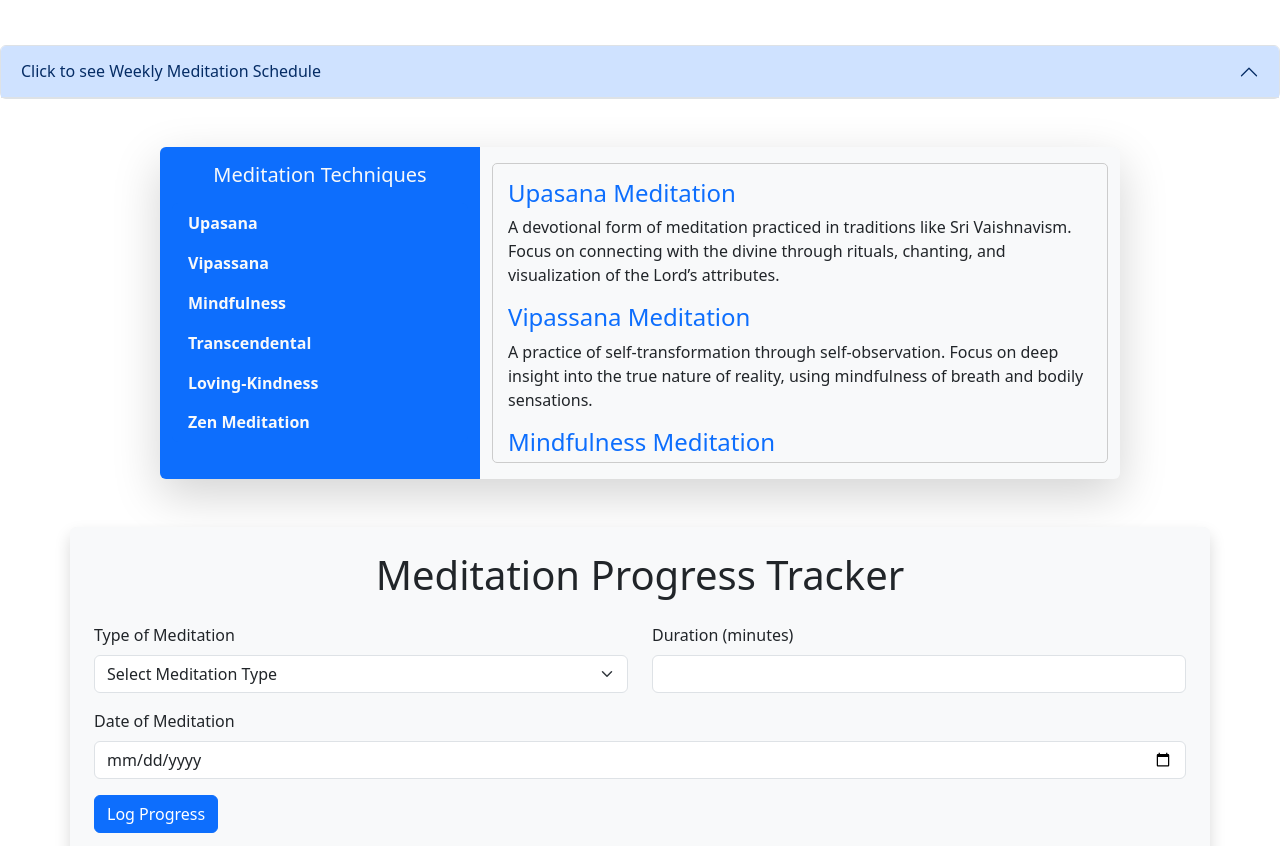
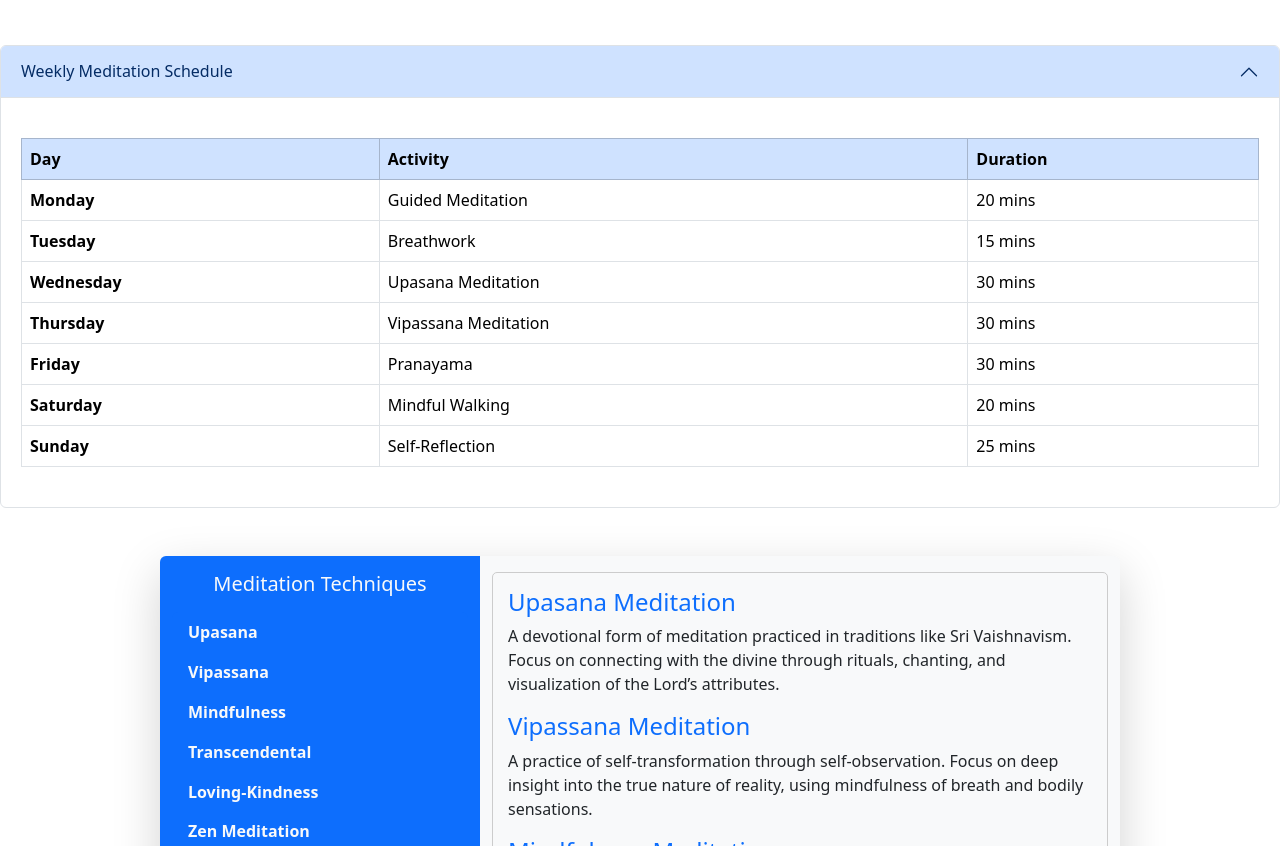
Before and after one commit to captainspeedy68/meditation-bootstrap-demo, a plain HTML site: page index.html in a window 1280 px wide. Shown: the part 1314-2160 px from the top of the page. Drawn offline with nearby package versions, Linux system fonts and the light colour scheme.

Commit message:
making table accordion show as default

```diff
--- a/index.html
+++ b/index.html
@@ -34,7 +34,7 @@
               <a class="nav-link active link-light hover-underline-animation" aria-current="page" href="#">Home</a>
             </li>
             <li class="nav-item">
-              <a class="nav-link link-light hover-underline-animation" href="/about.html">About</a>
+              <a class="nav-link link-light hover-underline-animation" href="about.html">About</a>
             </li>
             <li class="nav-item dropdown">
               <a
@@ -70,7 +70,7 @@
     </nav>
 
 
-
+    <!-- the text section -->
     <div class="text-center my-5">
       <h2 class="display-4 text-primary">Discover the Power of Meditation</h2>
       <p class="lead text-muted">
@@ -400,15 +400,15 @@
             type="button"
             data-bs-toggle="collapse"
             data-bs-target="#collapseOne"
-            aria-expanded="false"
+            aria-expanded="true"
             aria-controls="collapseOne"
           >
-            Click to see Weekly Meditation Schedule
+            Weekly Meditation Schedule
           </button>
         </h2>
         <div
           id="collapseOne"
-          class="accordion-collapse collapse"
+          class="accordion-collapse collapse show"
           aria-labelledby="headingOne"
           data-bs-parent="#scheduleAccordion"
         >
@@ -464,6 +464,7 @@
         </div>
       </div>
     </div>
+
 
     <!-- Scroll Spy -->
     <div class="row w-75 mx-auto my-4 shadow-lg rounded bg-light">
```
